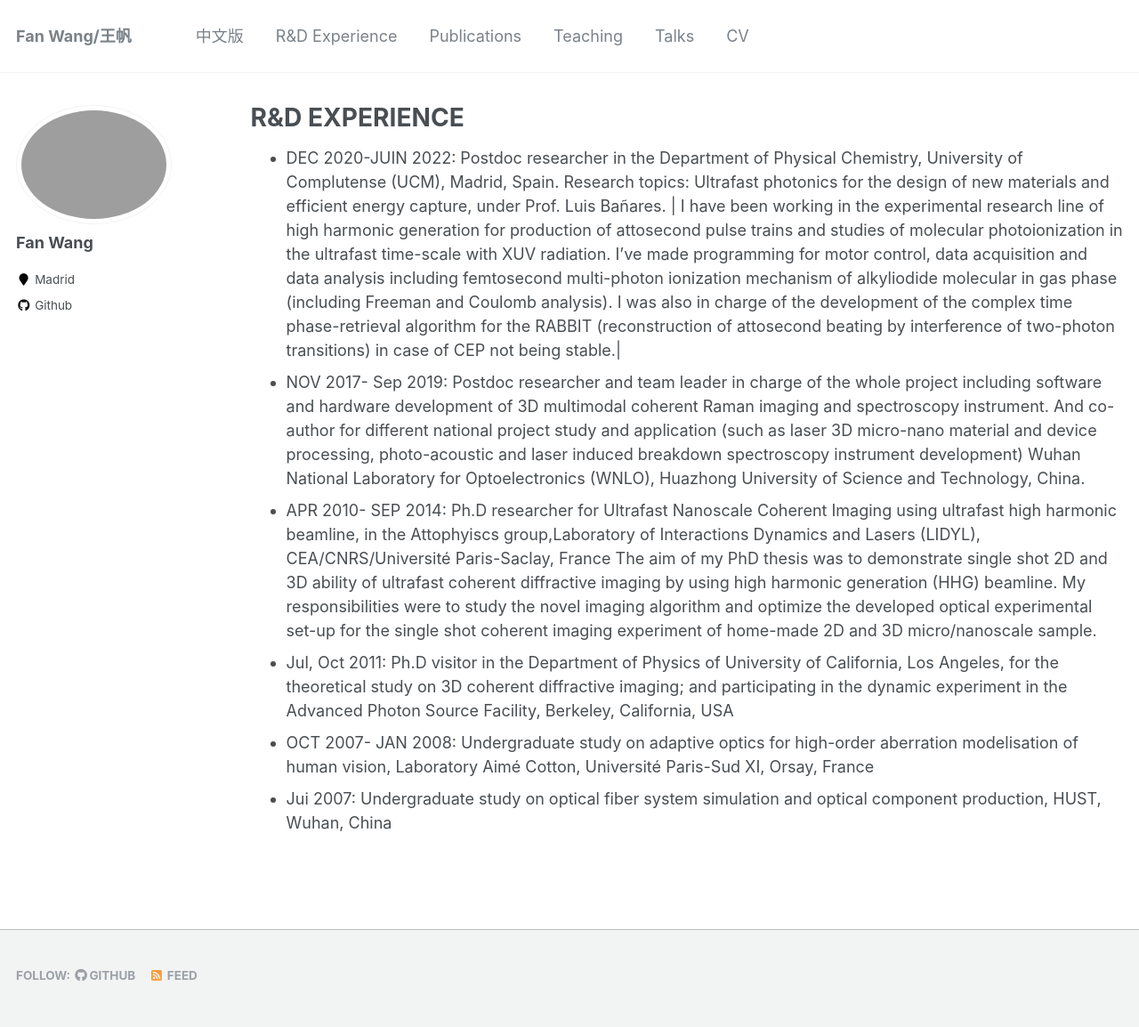
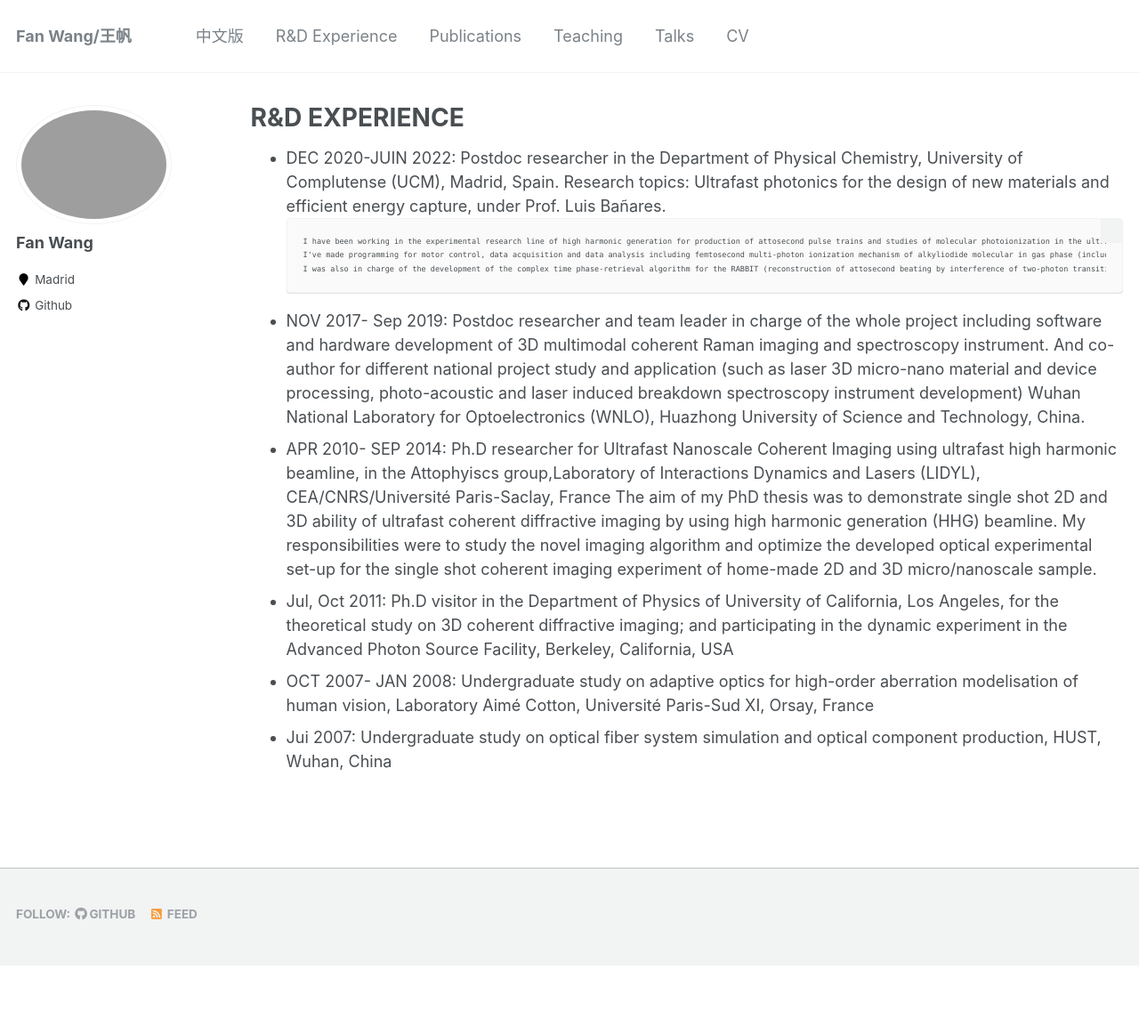
Before and after one commit to fanwangfang/fanwangfang.github.io, a Jekyll site: the page built from _pages/portfolio.md, in a window 1280 px wide. Shown: the whole page at 89% size. Built offline with Jekyll 4.4.1, drawn with Linux system fonts in a browser that asks for light colours; after the commit the page ends 1085 px from its top, so only the background shows below that.

Commit message:
Update portfolio.md

`````diff
--- a/_pages/portfolio.md
+++ b/_pages/portfolio.md
@@ -6,7 +6,11 @@ author_profile: true
 ---
 
 - DEC 2020-JUIN 2022:  Postdoc researcher in the Department of Physical Chemistry, University of Complutense (UCM), Madrid, Spain. Research topics: Ultrafast photonics for the design of new materials and efficient energy capture, under Prof. Luis Bañares.
-| I have been working in the experimental research line of high harmonic generation for production of attosecond pulse trains and studies of molecular photoionization in the ultrafast time-scale with XUV radiation. I've made programming for motor control, data acquisition and data analysis including femtosecond multi-photon ionization mechanism of alkyliodide molecular in gas phase (including Freeman and Coulomb analysis). I was also in charge of the development of the complex time phase-retrieval algorithm for the RABBIT (reconstruction of attosecond beating by interference of two-photon transitions) in case of CEP not being stable.|
+  ````
+  I have been working in the experimental research line of high harmonic generation for production of attosecond pulse trains and studies of molecular photoionization in the ultrafast time-scale with XUV radiation.
+  I've made programming for motor control, data acquisition and data analysis including femtosecond multi-photon ionization mechanism of alkyliodide molecular in gas phase (including Freeman and Coulomb analysis).
+  I was also in charge of the development of the complex time phase-retrieval algorithm for the RABBIT (reconstruction of attosecond beating by interference of two-photon transitions) in case of CEP not being stable.
+  ````
 - NOV 2017- Sep 2019:   Postdoc researcher and team leader in charge of the whole project including software and hardware development of 3D multimodal coherent Raman imaging and spectroscopy instrument.
 	And co-author for different national project study and application (such as laser 3D micro-nano material and device processing, photo-acoustic and laser induced breakdown spectroscopy instrument development)
 	Wuhan National Laboratory for Optoelectronics (WNLO), Huazhong University of Science and Technology, China.
`````
